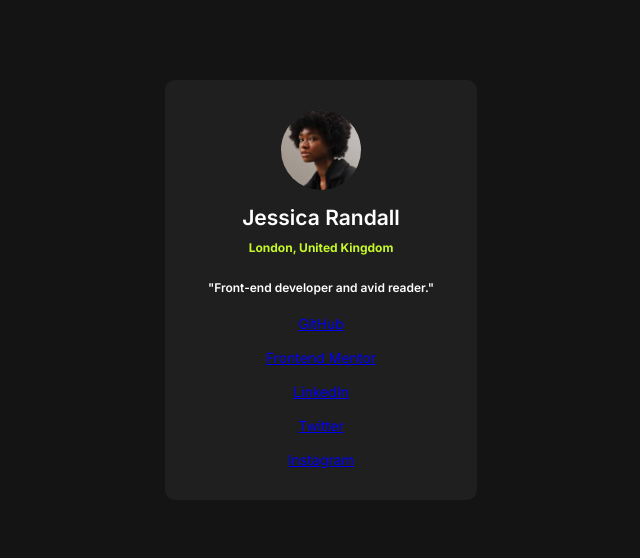
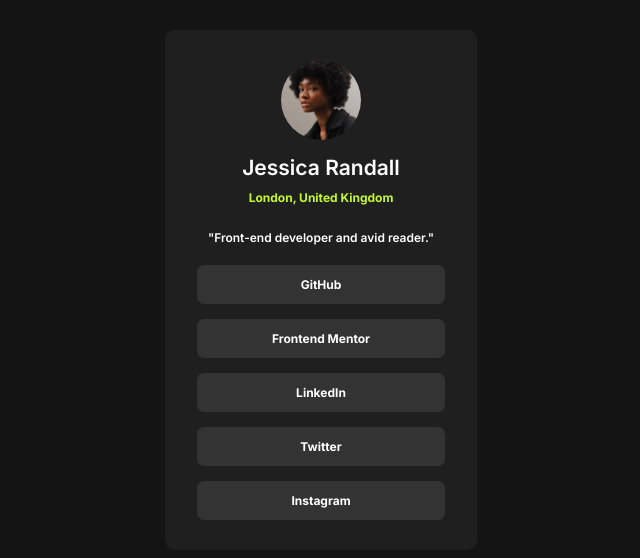
Before and after one commit to Amit-Mahi/Social-Links-Profile, a plain HTML site: page index.html in a window 1280 px wide. Shown: the part 110-668 px from the top of the page, without its empty margins (319-959 px from the left). Drawn offline with Linux system fonts and the light colour scheme.

Commit message:
5th commit

```diff
--- a/index.html
+++ b/index.html
@@ -21,11 +21,11 @@
     <span>London, United Kingdom</span>
     <p>"Front-end developer and avid reader."</p>
 
-    <a href="#">GitHub</a><br>
-    <a href="#">Frontend Mentor</a><br>
-    <a href="#">LinkedIn</a><br>
-    <a href="#">Twitter</a><br>
-    <a href="#">Instagram</a><br>
+    <p class='social-link'><a  href="#">GitHub</a></p>
+    <p class='social-link'><a  href="#">Frontend Mentor</a></p>
+    <p class='social-link'><a  href="#">LinkedIn</a></p>
+    <p class='social-link'><a  href="#">Twitter</a></p>
+    <p class='social-link'><a  href="#">Instagram</a></p>
   </div>
 
 </body>
```
